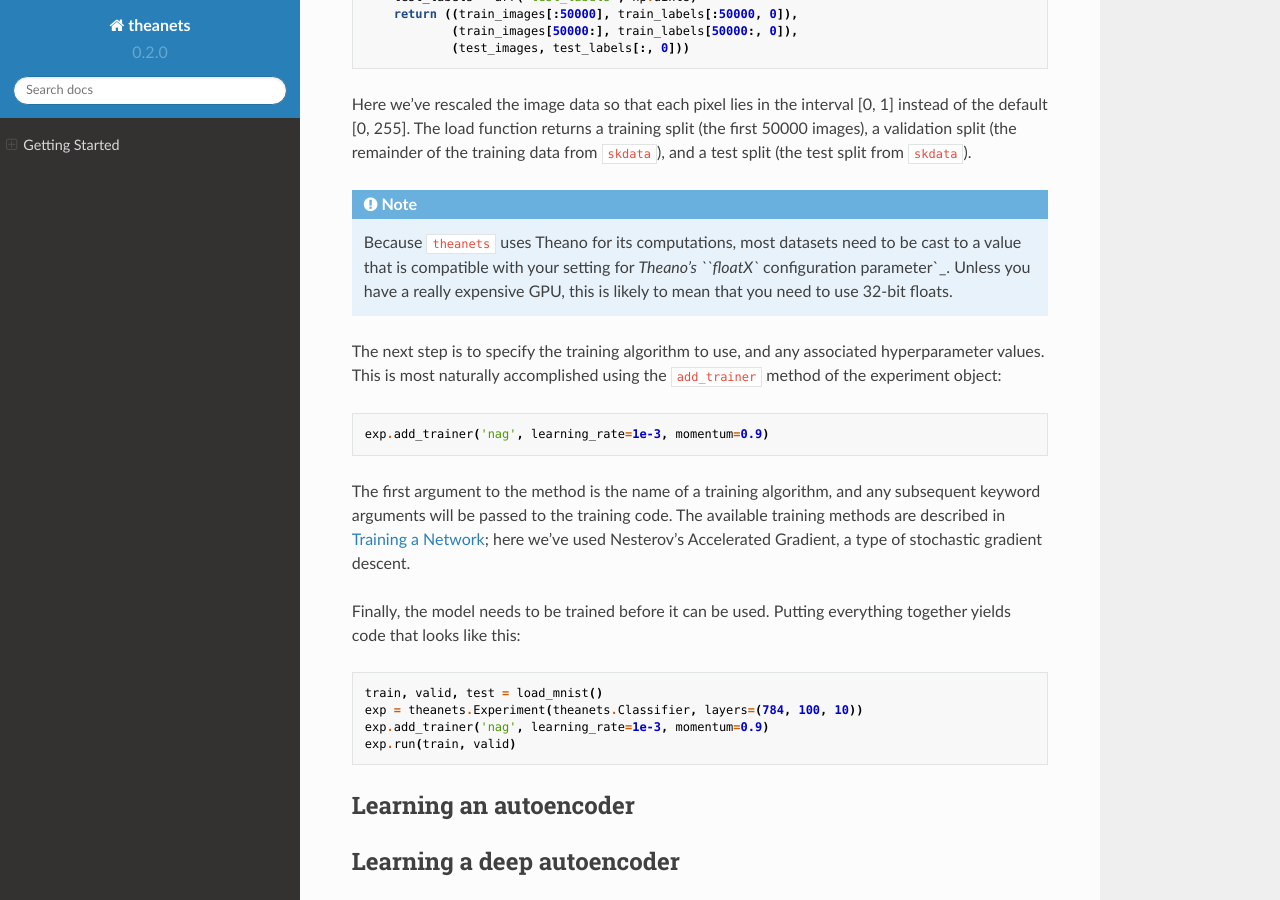
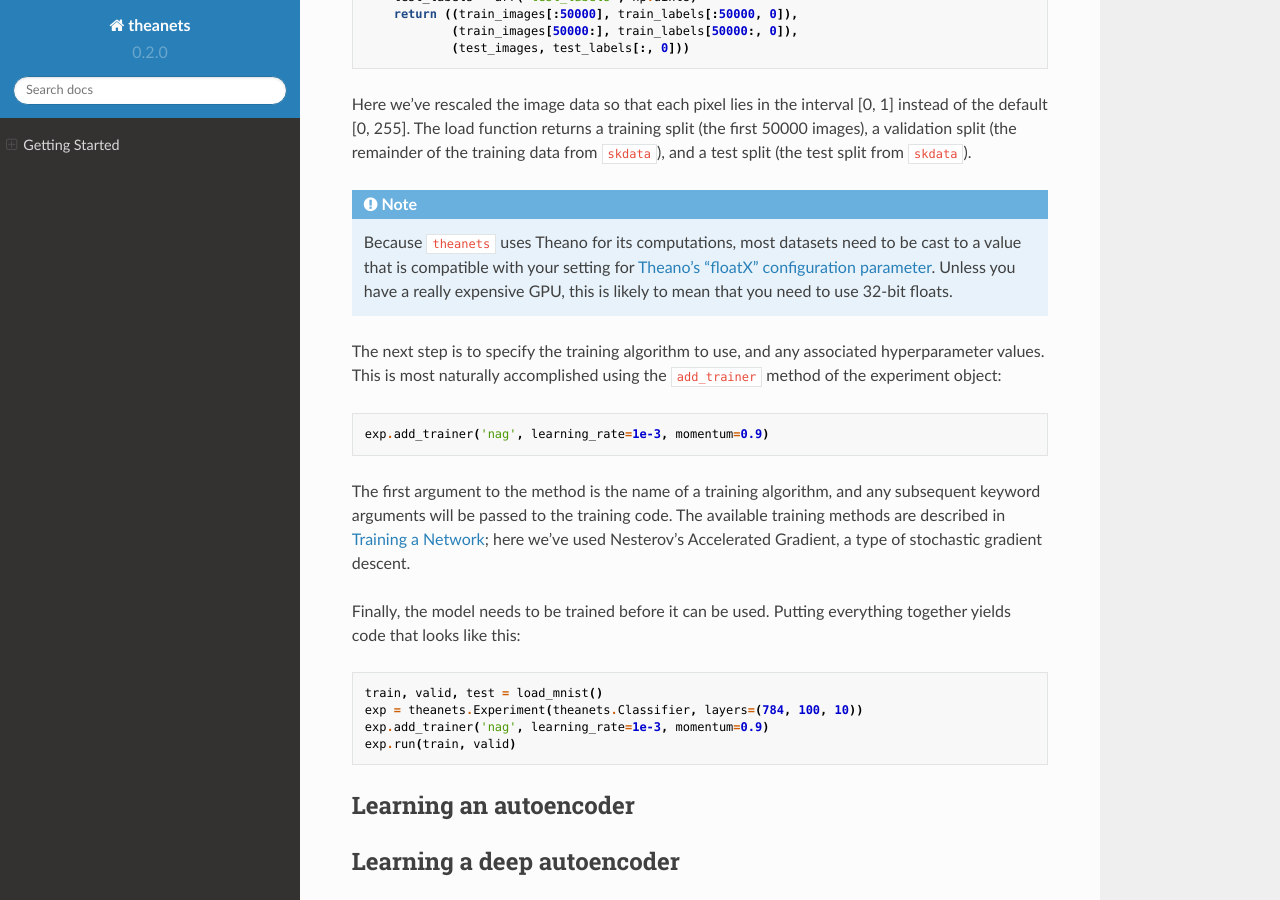
Before and after one commit to lmjohns3/theanets, a Sphinx documentation site: the page built from docs/quickstart.rst, in a window 1280 px wide and 900 px high, scrolled down 4234 px. Built offline with Sphinx 7.4.7 and the Read the Docs theme 2.0.0, drawn with Linux system fonts in a browser that asks for light colours.

```diff
--- a/docs/quickstart.rst
+++ b/docs/quickstart.rst
@@ -219,10 +219,10 @@ from ``skdata``), and a test split (the test split from ``skdata``).
 
    Because ``theanets`` uses Theano for its computations, most datasets need to
    be cast to a value that is compatible with your setting for
-   `Theano's ``floatX`` configuration parameter`_. Unless you have a really
+   `Theano's "floatX" configuration parameter`_. Unless you have a really
    expensive GPU, this is likely to mean that you need to use 32-bit floats.
 
-.. _Theano's ``floatX`` configuration parameter: http://deeplearning.net/software/theano/library/config.html#config.floatX
+.. _Theano's "floatX" configuration parameter: http://deeplearning.net/software/theano/library/config.html#config.floatX
 
 The next step is to specify the training algorithm to use, and any associated
 hyperparameter values. This is most naturally accomplished using the
```
